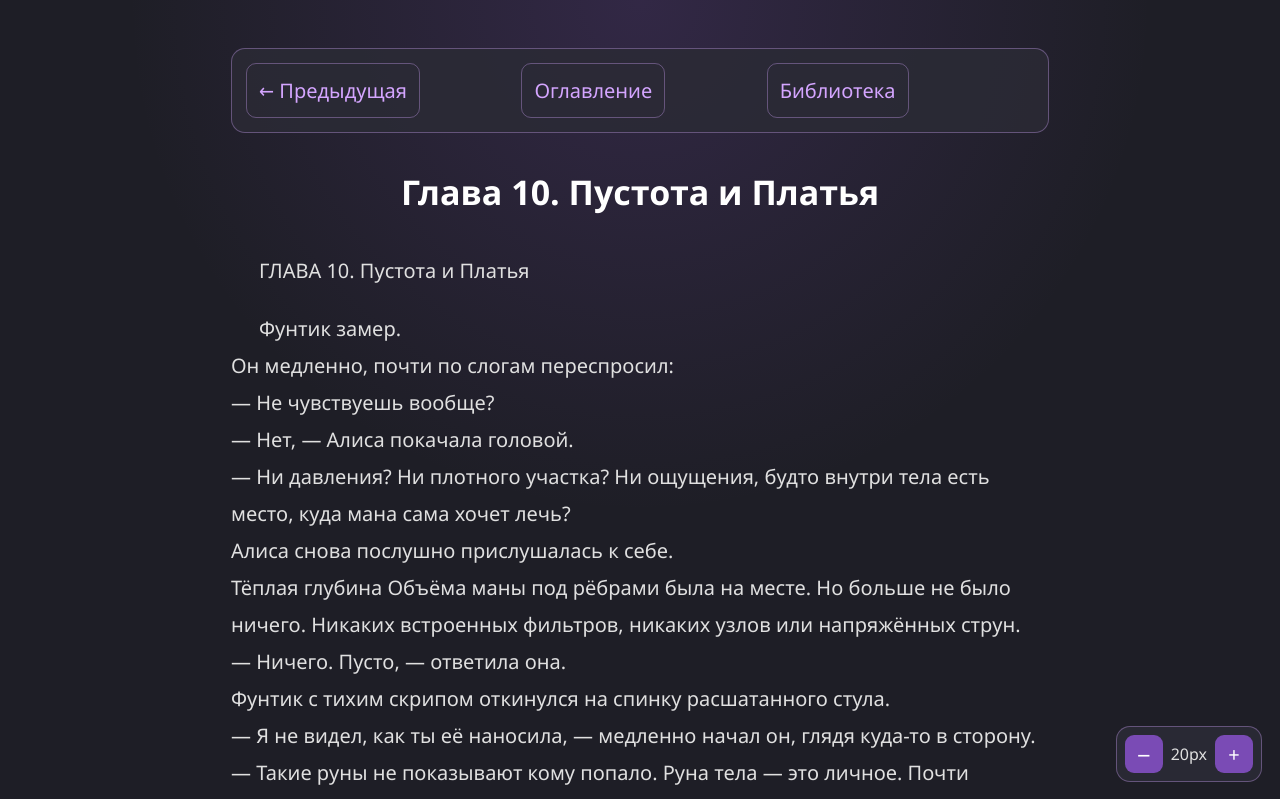
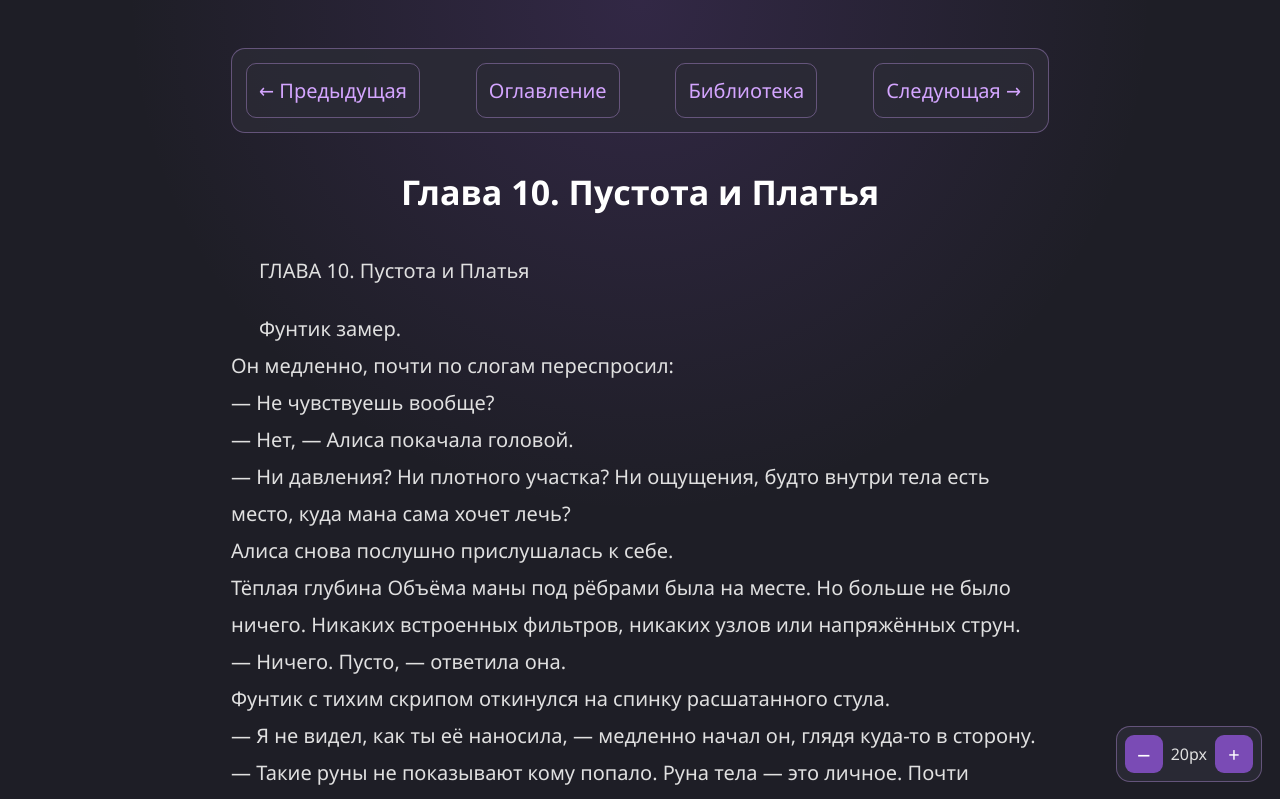
Before and after one commit to dinea12303-ux/Runa_Naslediya, a plain HTML site: page books/runa-naslediya/10.html in a window 1280 px wide. Shown: the top 799 px of the page. Drawn offline with Linux system fonts and the light colour scheme.

Commit message:
Обновление навигации главы 10. Пустота и Платья

```diff
--- a/books/runa-naslediya/10.html
+++ b/books/runa-naslediya/10.html
@@ -13,7 +13,7 @@
   <a href="../../books/runa-naslediya/9.html">← Предыдущая</a>
   <a href="../../index.html?book=runa-naslediya">Оглавление</a>
   <a href="../../index.html">Библиотека</a>
-  <span></span>
+  <a href="../../books/runa-naslediya/11.html">Следующая →</a>
 </nav>
     <h1>Глава 10. Пустота и Платья</h1>
 
@@ -26,7 +26,7 @@
   <a href="../../books/runa-naslediya/9.html">← Предыдущая</a>
   <a href="../../index.html?book=runa-naslediya">Оглавление</a>
   <a href="../../index.html">Библиотека</a>
-  <span></span>
+  <a href="../../books/runa-naslediya/11.html">Следующая →</a>
 </nav>
   </main>
   <div class="font-controls">
```
